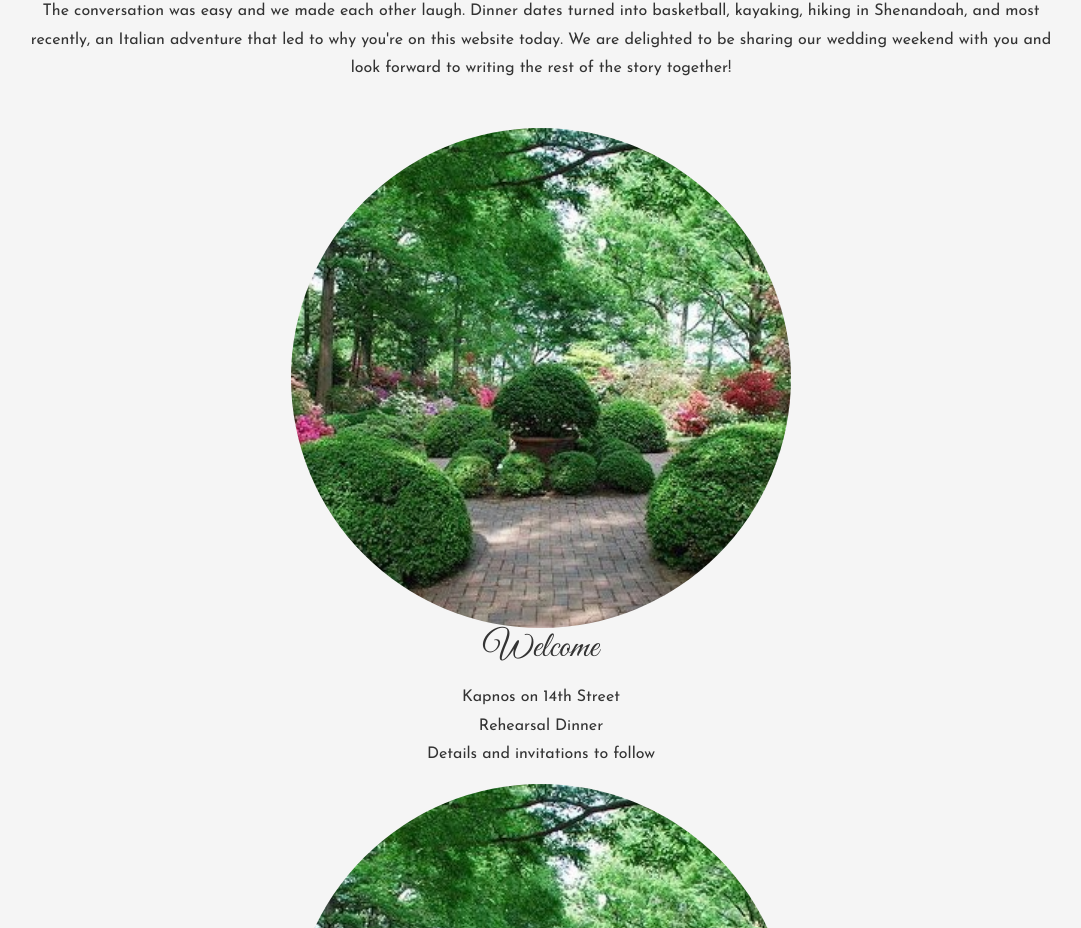
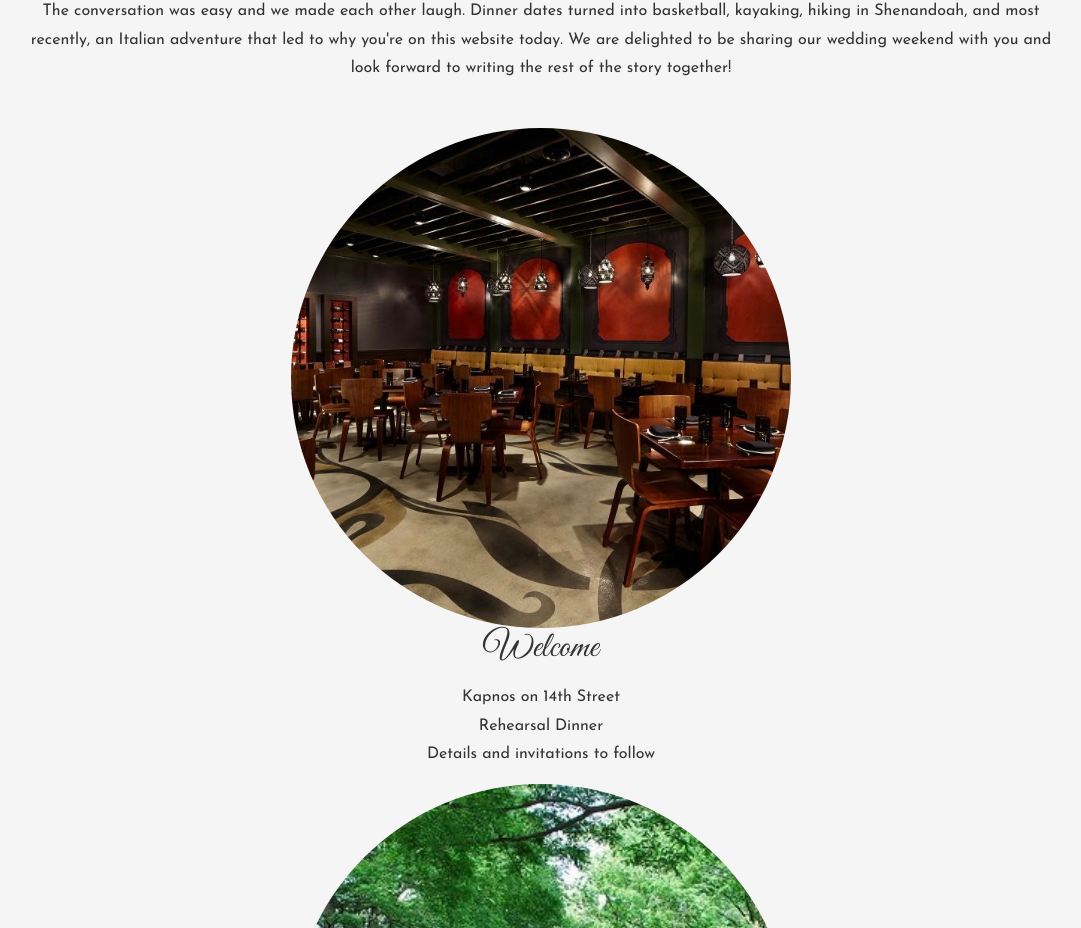
Before and after one commit to gabesnider/WeddingSite, a website: page index.html in a window 1280 px wide. Shown: the part 1518-2446 px from the top of the page, without its empty margins (99-1180 px from the left). Drawn offline with nearby package versions, Linux system fonts and the light colour scheme.

Commit message:
picture of kapnos

```diff
--- a/index.html
+++ b/index.html
@@ -81,7 +81,7 @@
 
     <div class="container" id="welcome">
       <div class="img-container">
-        <img src="images/garden.jpg" class="img-responsive"/>
+        <img src="images/kapnos.jpg" class="img-responsive"/>
       </div>
       <h1 class="cursive">Welcome</h1>
       <p class="innertext">
```
Also changed, not shown: images/kapnos.jpg (added).
